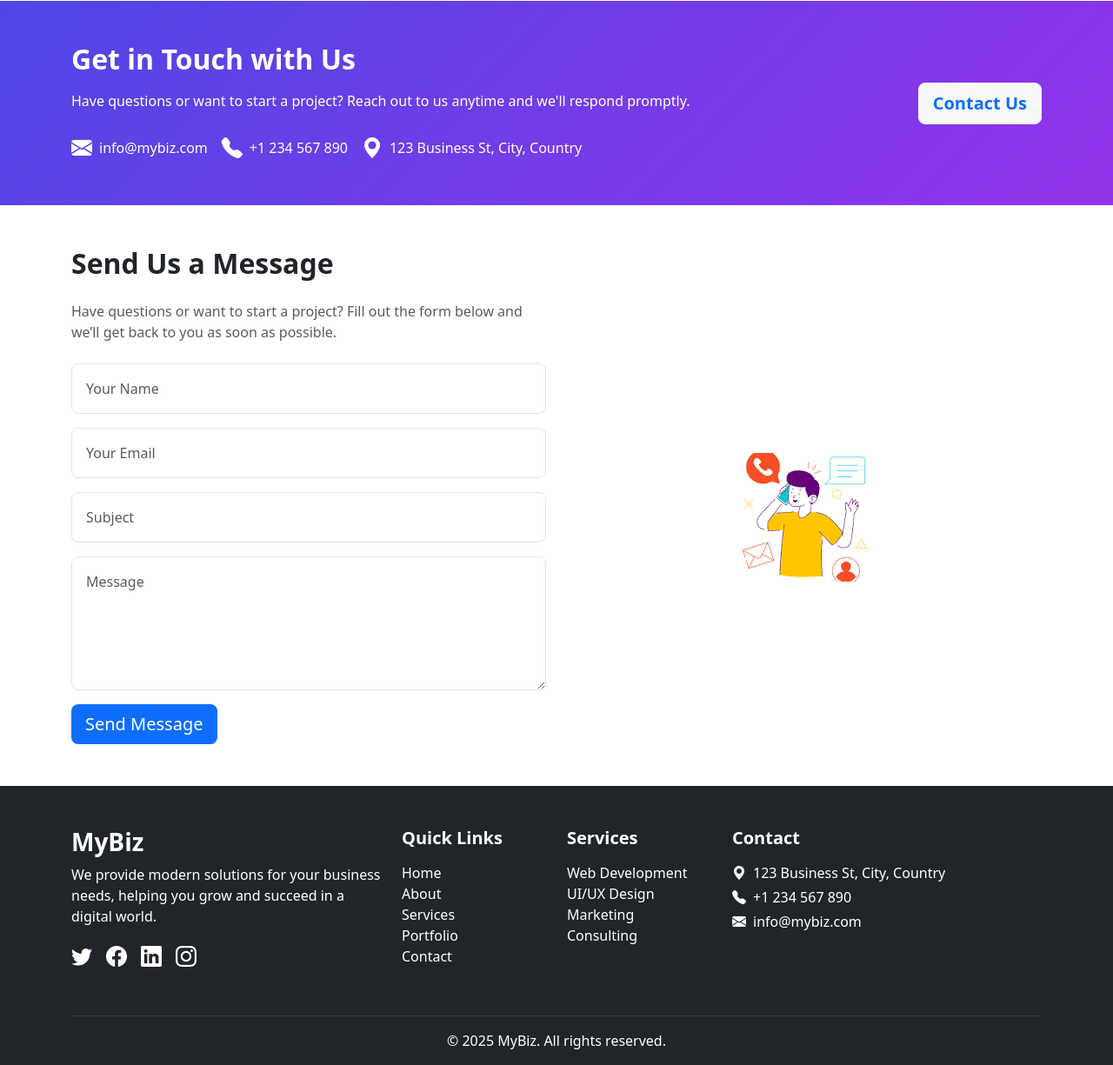
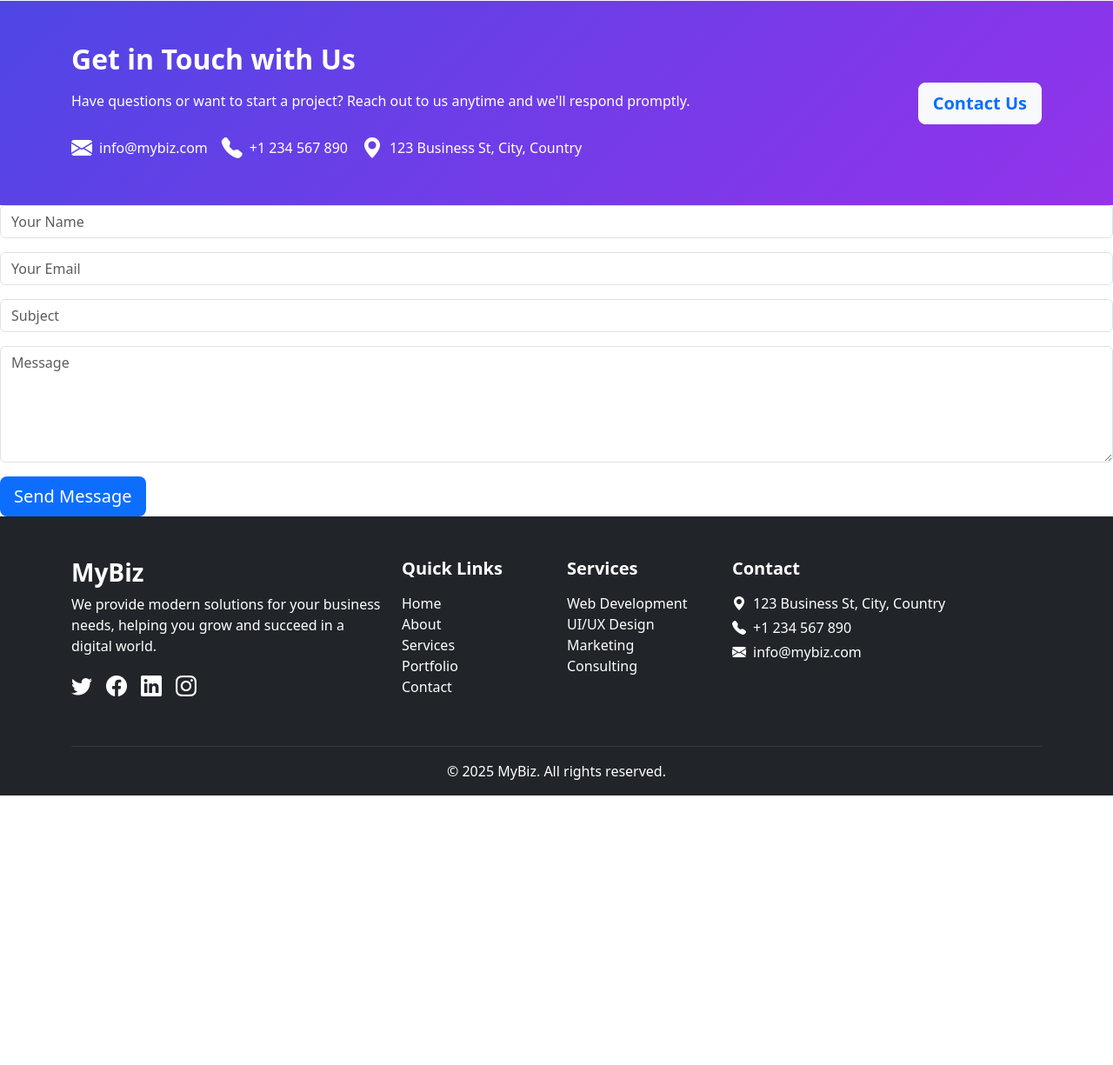
Before and after one commit to INUOLAJI/Axis, a PHP site: page / in a window 1280 px wide. Shown: the part 5011-6236 px from the top of the page at 87% size. After the commit the page ends 5926 px from the top, so only its background shows below. Run offline with PHP 8.4, Linux system fonts and the light colour scheme.

Commit message:
update:index.php and contact_process.php

```diff
--- a/index.php
+++ b/index.php
@@ -795,39 +795,21 @@ html {
 </section>
 
 <!-- Contact Form Section -->
-<section id="contact" class="py-5" data-aos="fade-up">
-  <div class="container">
-    <div class="row align-items-center">
-
-      <!-- Contact Form -->
-      <div class="col-lg-6 mb-5 mb-lg-0">
-        <h2 class="fw-bold mb-4">Send Us a Message</h2>
-        <p class="mb-4 text-muted">Have questions or want to start a project? Fill out the form below and we’ll get back to you as soon as possible.</p>
-        <form>
+<form action="contact_process.php" method="POST">
   <div class="mb-3">
-            <input type="text" class="form-control" placeholder="Your Name" required>
+    <input type="text" class="form-control" name="name" placeholder="Your Name" required>
   </div>
   <div class="mb-3">
-            <input type="email" class="form-control" placeholder="Your Email" required>
+    <input type="email" class="form-control" name="email" placeholder="Your Email" required>
   </div>
   <div class="mb-3">
-            <input type="text" class="form-control" placeholder="Subject" required>
+    <input type="text" class="form-control" name="subject" placeholder="Subject" required>
   </div>
   <div class="mb-3">
-            <textarea class="form-control" rows="5" placeholder="Message" required></textarea>
+    <textarea class="form-control" rows="5" name="message" placeholder="Message" required></textarea>
   </div>
   <button type="submit" class="btn btn-primary btn-lg">Send Message</button>
 </form>
-      </div>
-
-      <!-- Illustration -->
-      <div class="col-lg-6 text-center">
-        <img src="IMAGES/download.png" class="img-fluid" alt="Contact Illustration" loading="lazy">
-      </div>
-
-    </div>
-  </div>
-</section>
 
 
 
```
Also changed, not shown: contact_process.php (added, +62 -0 lines). Lines whose indentation alone changed are shown as unchanged.
